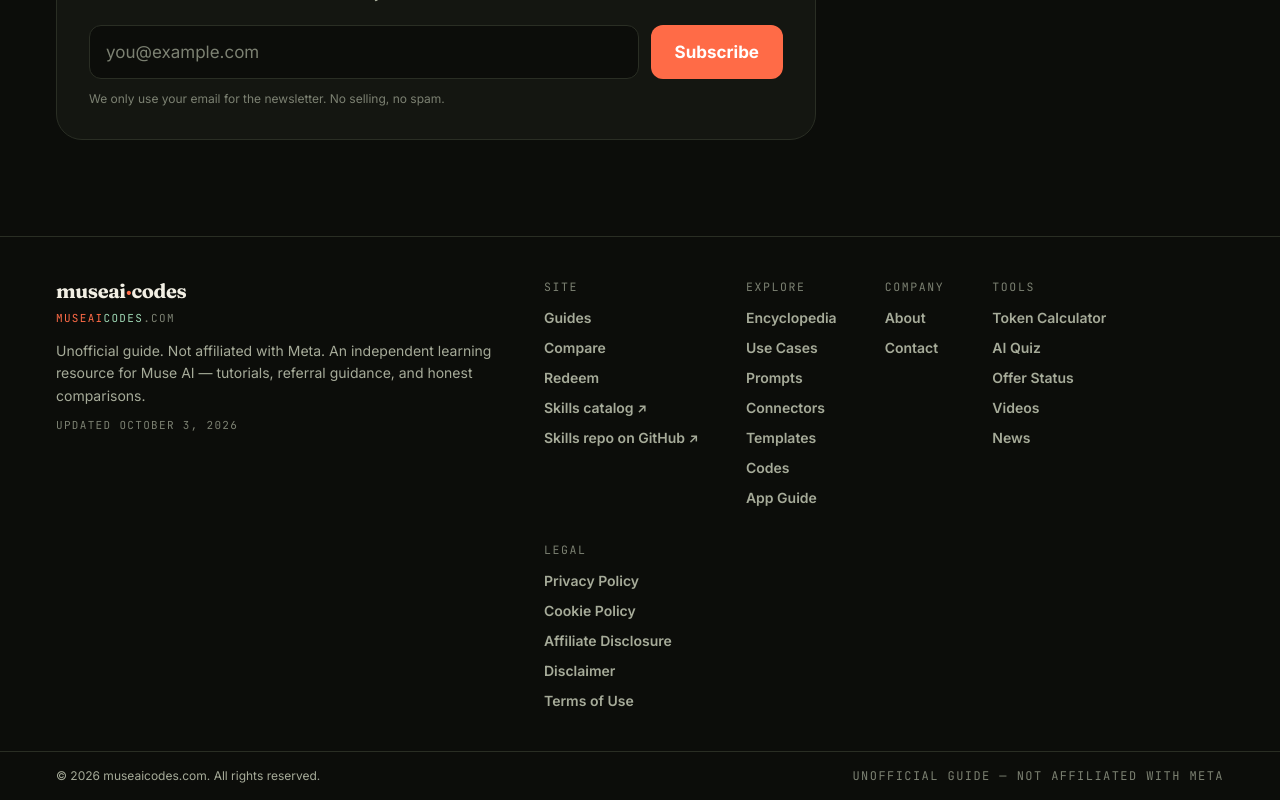
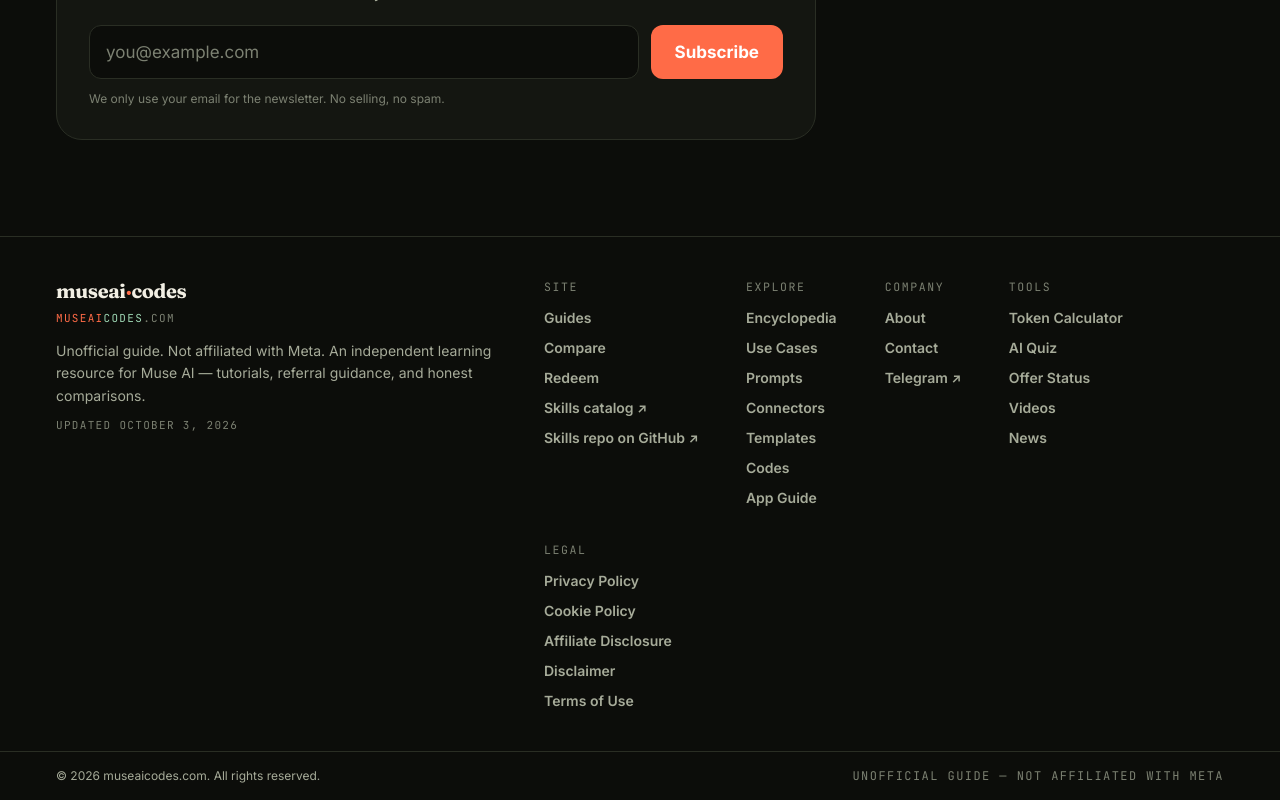
Before and after one commit to aicodedecode/Museaicodes, a Next.js app: page /apps in a window 1280 px wide. Shown: the part 7158-7958 px from the top of the page. Built offline with nearby package versions, Linux system fonts and the light colour scheme.

Commit message:
Link the @museaicode Telegram channel: footer (Company) + contact page card

```diff
--- a/app/contact/page.tsx
+++ b/app/contact/page.tsx
@@ -88,6 +88,31 @@
           <EmailDirect />
         </Reveal>
       )}
+      <Reveal delay={80}>
+        <div className="mt-8 rounded-3xl border border-line bg-surface p-8 md:p-10">
+          <p className="kicker">Telegram</p>
+          <h2 className="font-display mt-3 max-w-[520px] text-[clamp(1.8rem,4vw,2.8rem)] font-extrabold leading-[1.05] tracking-tight">
+            Follow along on Telegram.
+          </h2>
+          <p className="mt-4 max-w-[560px] text-muted">
+            Quick updates, new guides, and AI news as it happens — join the
+            channel and never miss a post.
+          </p>
+          <div className="mt-6">
+            <a
+              href={SITE.telegramUrl}
+              target="_blank"
+              rel="noopener noreferrer"
+              className="inline-flex min-h-[52px] items-center justify-center gap-2 rounded-xl bg-accent px-8 py-3.5 font-bold text-accent-ink transition-all duration-150 hover:-translate-y-0.5"
+            >
+              Join @museaicode{" "}
+              <span aria-hidden="true" className="text-sm">
+                ↗
+              </span>
+            </a>
+          </div>
+        </div>
+      </Reveal>
     </LegalPage>
   );
 }
--- a/components/SiteFooter.tsx
+++ b/components/SiteFooter.tsx
@@ -138,6 +138,20 @@
                 Contact
               </Link>
             </li>
+            <li>
+              <a
+                href={SITE.telegramUrl}
+                target="_blank"
+                rel="noopener noreferrer"
+                aria-label="Telegram channel (opens in a new tab)"
+                className={linkCls}
+              >
+                Telegram{" "}
+                <span aria-hidden="true" className="text-xs">
+                  ↗
+                </span>
+              </a>
+            </li>
           </FooterGroup>
           <FooterGroup title="Tools">
             <li>
--- a/lib/site.ts
+++ b/lib/site.ts
@@ -8,6 +8,7 @@
   referralCodes: ["3C77QC", "N8DCUB"] as const,
   skillsUrl: "https://museai-eight.vercel.app/",
   skillsRepoUrl: "https://github.com/aicodedecode/awesome-muse-skills",
+  telegramUrl: "https://t.me/museaicode",
   contactEmail: "aiprofit.in@gmail.com",
   updated: "October 3, 2026",
 } as const;
```
